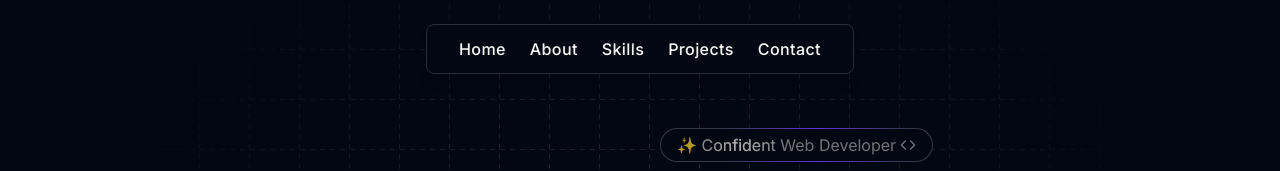
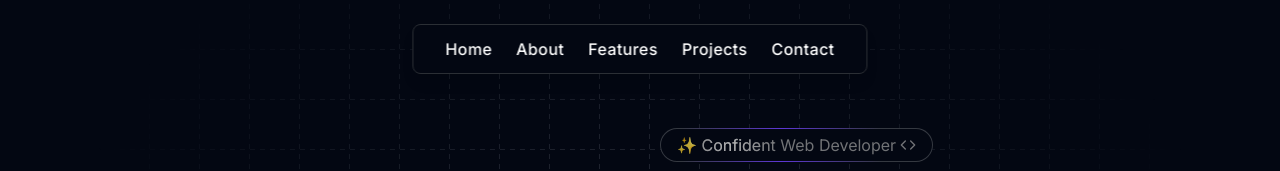
Before and after one commit to CodeWizard-AB/anunay.com, a Next.js app: page / in a window 1280 px wide. Shown: the top 171 px of the page. Built offline with nearby package versions, Linux system fonts and the light colour scheme.

Commit message:
Build the why choose me section

```diff
--- a/app/layout.tsx
+++ b/app/layout.tsx
@@ -18,7 +18,7 @@ export default function RootLayout({
 	children: React.ReactNode;
 }>) {
 	return (
-		<html lang="en" className="dark">
+		<html lang="en" className="dark scroll-smooth">
 			<body
 				className={cn(interFont.className)}
 				data-new-gr-c-s-check-loaded="14.1226.0"
--- a/app/page.tsx
+++ b/app/page.tsx
@@ -3,6 +3,7 @@ import Contact from "@/components/Contact";
 import Features from "@/components/Features";
 import Hero from "@/components/Hero";
 import Projects from "@/components/Projects";
+import { WhyChooseMe } from "@/components/WhyChooseMe";
 
 export default function Home() {
 	return (
@@ -11,6 +12,7 @@ export default function Home() {
 			<About />
 			<Features />
 			<Projects />
+			<WhyChooseMe />
 			<Contact />
 		</>
 	);
--- a/components/About.tsx
+++ b/components/About.tsx
@@ -21,7 +21,7 @@ import { TextReveal } from "./magicui/text-reveal";
 
 export default function About() {
 	return (
-		<section className="py-16">
+		<section className="py-16" id="about">
 			<div className="mb-20">
 				<SectionTitle>About myself</SectionTitle>
 				<SectionHeading>A short introduction about who am I</SectionHeading>
--- a/components/Contact.tsx
+++ b/components/Contact.tsx
@@ -19,6 +19,8 @@ import {
 import { Input } from "@/components/ui/input";
 import { Textarea } from "./ui/textarea";
 import Image from "next/image";
+import { GridPattern } from "./magicui/grid-pattern";
+import { cn } from "@/lib/utils";
 
 export default function Contact() {
 	const form = useForm<z.infer<typeof formSchema>>({
@@ -39,7 +41,15 @@ export default function Contact() {
 	}
 
 	return (
-		<section className="mb-24">
+		<section className="mb-24 relative" id="contact">
+			<GridPattern
+				width={100}
+				height={100}
+				className={cn(
+					"[mask-image:radial-gradient(1000px_circle_at_bottom,white,transparent)] md:[mask-image:radial-gradient(1000px_circle_at_right,white,transparent)] top-0 bottom-0 opacity-40"
+				)}
+			/>
+
 			<div>
 				<SectionTitle>Contact with me</SectionTitle>
 				<SectionHeading>Let’s talk about your project</SectionHeading>
--- a/components/Features.tsx
+++ b/components/Features.tsx
@@ -11,7 +11,7 @@ import { GlowingEffect } from "./ui/glowing-effect";
 
 export default function Features() {
 	return (
-		<div className="my-24">
+		<section className="my-24" id="features">
 			<motion.div
 				initial={{ opacity: 0.5, y: 100 }}
 				animate={{ opacity: 1, y: 0 }}
@@ -22,7 +22,7 @@ export default function Features() {
 				}}
 				className="mt-auto"
 			>
-				<SectionTitle>Build features</SectionTitle>
+				<SectionTitle>Quality features</SectionTitle>
 				<SectionHeading>Everything you need to build your app</SectionHeading>
 				<div className="mt-10 grid gap-4 sm:mt-16 md:grid-cols-2 lg:grid-cols-3 lg:grid-rows-2">
 					<div className="relative md:row-span-2">
@@ -156,6 +156,6 @@ export default function Features() {
 					</div>
 				</div>
 			</motion.div>
-		</div>
+		</section>
 	);
 }
--- a/components/Header.tsx
+++ b/components/Header.tsx
@@ -3,10 +3,10 @@ import Link from "next/link";
 
 const navLinks = [
 	{ label: "Home", href: "/" },
-	{ label: "About", href: "/" },
-	{ label: "Skills", href: "/" },
-	{ label: "Projects", href: "/" },
-	{ label: "Contact", href: "/" },
+	{ label: "About", href: "/#about" },
+	{ label: "Features", href: "/#features" },
+	{ label: "Projects", href: "/#projects" },
+	{ label: "Contact", href: "/#contact" },
 ];
 
 export default function Header() {
--- a/components/Projects.tsx
+++ b/components/Projects.tsx
@@ -6,7 +6,7 @@ import { Tabs } from "./ui/tabs";
 
 export default function Projects() {
 	return (
-		<section className="mb-60">
+		<section className="mb-60" id="projects">
 			<div>
 				<SectionTitle>Featured Projects</SectionTitle>
 				<SectionHeading>Turning ideas into web solutions.</SectionHeading>
@@ -20,47 +20,35 @@ export default function Projects() {
 	);
 }
 
+function Card({ name }: { name: string }) {
+	return (
+		<div className="w-full overflow-hidden relative h-full rounded-2xl p-10 text-xl md:text-4xl font-bold text-white bg-gradient-to-br from-primary to-chart-5">
+			<p>{name}</p>
+			<Image
+				src={Project}
+				alt={name + " feature project image"}
+				width="1000"
+				height="1000"
+				className="object-cover object-left-top h-[60%]  md:h-[90%] absolute -bottom-10 inset-x-0 w-[90%] rounded-xl mx-auto"
+			/>
+		</div>
+	);
+}
+
 const tabs = [
 	{
 		title: "Product",
 		value: "product",
-		content: (
-			<div className="w-full overflow-hidden relative h-full rounded-2xl p-10 text-xl md:text-4xl font-bold text-white bg-gradient-to-br from-purple-700 to-violet-900">
-				<p>Product Tab</p>
-				<DummyContent />
-			</div>
-		),
+		content: <Card name="Product tab" />,
 	},
 	{
 		title: "Services",
 		value: "services",
-		content: (
-			<div className="w-full overflow-hidden relative h-full rounded-2xl p-10 text-xl md:text-4xl font-bold text-white bg-gradient-to-br from-purple-700 to-violet-900">
-				<p>Services tab</p>
-				<DummyContent />
-			</div>
-		),
+		content: <Card name="Services tab" />,
 	},
 	{
 		title: "Random",
 		value: "random",
-		content: (
-			<div className="w-full overflow-hidden relative h-full rounded-2xl p-10 text-xl md:text-4xl font-bold text-white bg-gradient-to-br from-primary to-chart-5">
-				<p>Random tab</p>
-				<DummyContent />
-			</div>
-		),
+		content: <Card name="Random tab" />,
 	},
 ];
-
-function DummyContent() {
-	return (
-		<Image
-			src={Project}
-			alt="dummy image"
-			width="1000"
-			height="1000"
-			className="object-cover object-left-top h-[60%]  md:h-[90%] absolute -bottom-10 inset-x-0 w-[90%] rounded-xl mx-auto"
-		/>
-	);
-}
--- /dev/null
+++ b/components/WhyChooseMe.tsx
@@ -0,0 +1,122 @@
+import { cn } from "@/lib/utils";
+import SectionTitle from "./ui/section-title";
+import SectionHeading from "./ui/section-heading";
+import {
+	BicepsFlexed,
+	BrainCircuit,
+	History,
+	Laptop,
+	Puzzle,
+	SearchCode,
+	ShieldHalfIcon,
+	Speech,
+} from "lucide-react";
+
+export function WhyChooseMe() {
+	return (
+		<section className="mb-16">
+			<div>
+				<SectionTitle>Why Choose Me</SectionTitle>
+				<SectionHeading>
+					Crafting fast, modern, and impactful websites.
+				</SectionHeading>
+			</div>
+			<div className="mt-10 grid grid-cols-1 md:grid-cols-2 lg:grid-cols-4  relative z-10 py-10 max-w-7xl mx-auto">
+				{features.map((feature, index) => (
+					<Feature key={feature.title} {...feature} index={index} />
+				))}
+			</div>
+		</section>
+	);
+}
+
+const Feature = ({
+	title,
+	description,
+	icon,
+	index,
+}: {
+	title: string;
+	description: string;
+	icon: React.ReactNode;
+	index: number;
+}) => {
+	return (
+		<div
+			className={cn(
+				"flex flex-col lg:border-r  py-10 relative group/feature dark:border-neutral-800",
+				(index === 0 || index === 4) && "lg:border-l dark:border-neutral-800",
+				index < 4 && "lg:border-b dark:border-neutral-800"
+			)}
+		>
+			{index < 4 && (
+				<div className="opacity-0 group-hover/feature:opacity-100 transition duration-200 absolute inset-0 h-full w-full bg-gradient-to-t from-neutral-100 dark:from-neutral-800 to-transparent pointer-events-none" />
+			)}
+			{index >= 4 && (
+				<div className="opacity-0 group-hover/feature:opacity-100 transition duration-200 absolute inset-0 h-full w-full bg-gradient-to-b from-neutral-100 dark:from-neutral-800 to-transparent pointer-events-none" />
+			)}
+			<div className="mb-4 relative z-10 px-10 text-neutral-600 dark:text-neutral-400">
+				{icon}
+			</div>
+			<div className="text-lg font-bold mb-2 relative z-10 px-10">
+				<div className="absolute left-0 inset-y-0 h-6 group-hover/feature:h-8 w-1 rounded-tr-full rounded-br-full bg-neutral-300 dark:bg-neutral-700 group-hover/feature:bg-blue-500 transition-all duration-200 origin-center" />
+				<span className="group-hover/feature:translate-x-2 transition duration-200 inline-block text-neutral-800 dark:text-neutral-100">
+					{title}
+				</span>
+			</div>
+			<p className="text-sm text-neutral-600 dark:text-neutral-300 max-w-xs relative z-10 px-10">
+				{description}
+			</p>
+		</div>
+	);
+};
+
+const features = [
+	{
+		title: "Passionate About Learning",
+		description:
+			"I stay updated with the latest trends to offer innovative solutions.",
+		icon: <BicepsFlexed />,
+	},
+	{
+		title: "Attention to Detail",
+		description:
+			"I ensure every element is perfectly executed for the best result.",
+		icon: <SearchCode />,
+	},
+	{
+		title: "Strong Problem-Solving Skills",
+		description:
+			"I approach challenges creatively, finding effective solutions quickly.",
+		icon: <Puzzle />,
+	},
+	{
+		title: "Clear Communication",
+		description:
+			"I maintain transparent communication to avoid any misunderstandings.",
+		icon: <Speech />,
+	},
+	{
+		title: "Collaborative Approach",
+		description:
+			"I value teamwork and input, ensuring better outcomes through collaboration.",
+		icon: <ShieldHalfIcon />,
+	},
+	{
+		title: "Adaptable and Flexible",
+		description:
+			"I am flexible to change and can adapt quickly to project needs.",
+		icon: <BrainCircuit />,
+	},
+	{
+		title: "Passion for Clean Code",
+		description:
+			"I write clean, maintainable code to ensure smooth project growth.",
+		icon: <Laptop />,
+	},
+	{
+		title: "Quick Turnaround",
+		description: "I meet deadlines efficiently without sacrificing quality.",
+		icon: <History />,
+	},
+];
--- a/components/ui/tabs.tsx
+++ b/components/ui/tabs.tsx
@@ -48,7 +48,7 @@ export const Tabs = ({
 						onClick={() => {
 							moveSelectedTabToTop(idx);
 						}}
-						className={cn("relative px-4 py-2 rounded-md", tabClassName)}
+						className={cn("relative px-4 py-2 rounded-lg", tabClassName)}
 						style={{
 							transformStyle: "preserve-3d",
 						}}
@@ -58,7 +58,7 @@ export const Tabs = ({
 								layoutId="clickedbutton"
 								transition={{ type: "spring", bounce: 0.3, duration: 0.6 }}
 								className={cn(
-									"absolute inset-0 bg-gray-200 dark:bg-zinc-800 rounded-md",
+									"absolute inset-0 bg-gray-200 dark:bg-zinc-800 rounded-lg",
 									activeTabClassName
 								)}
 							/>
```
